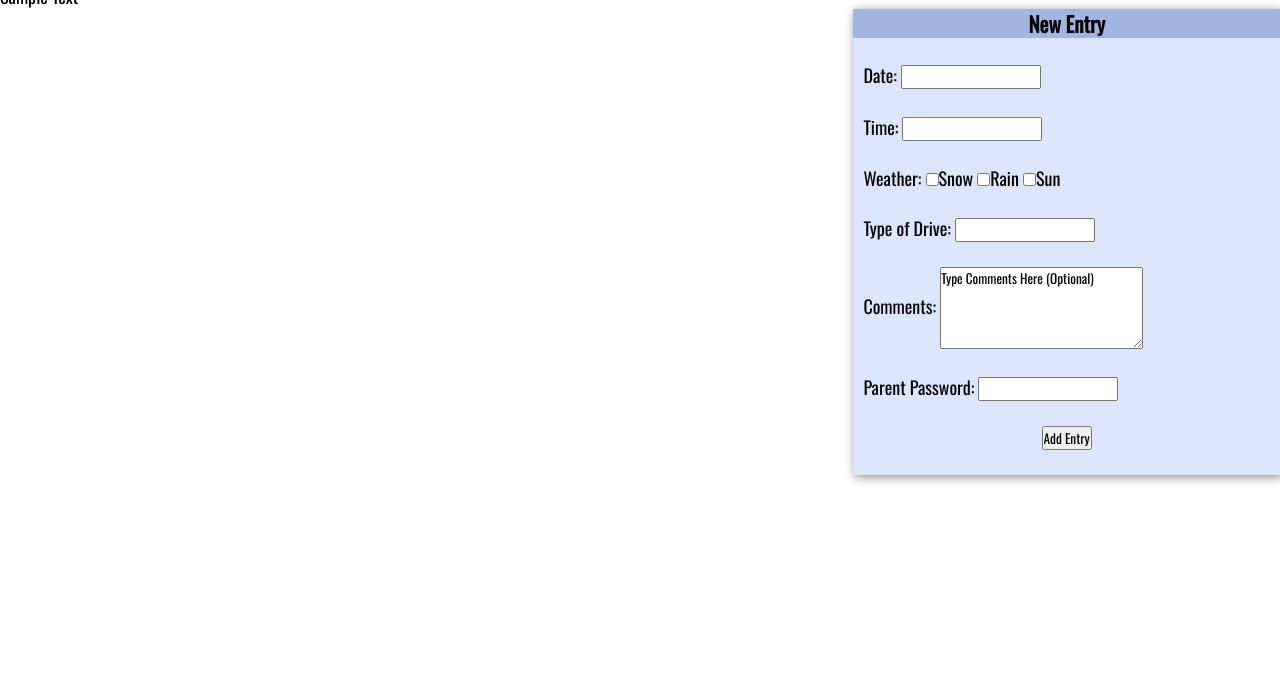
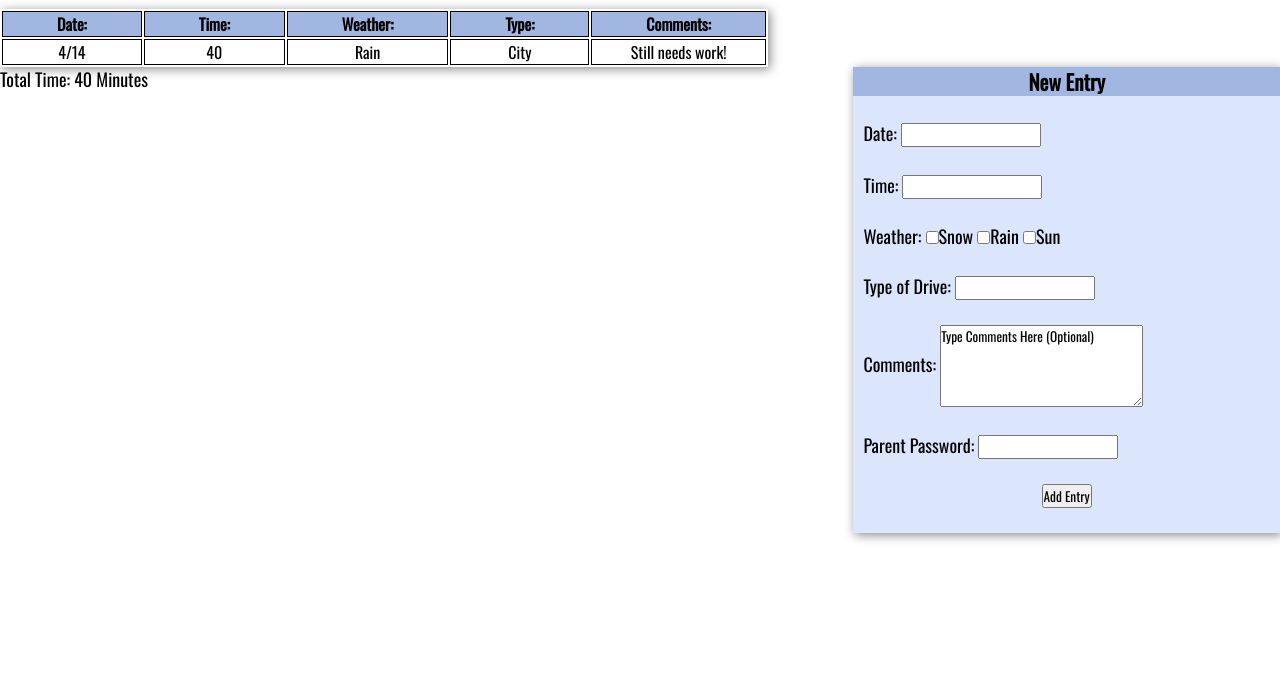
Before and after one commit to MidnaTheTwilightPrincess/ComputerPrototype, a plain HTML site: page hours.html in a window 1280 px wide. Shown: the part 110-800 px from the top of the page. Drawn offline with nearby package versions, Linux system fonts and the light colour scheme.

Commit message:
updated log hours

```diff
--- a/hours.html
+++ b/hours.html
@@ -29,9 +29,24 @@
 
         </ul>
     </nav>
-    <h1> Log Hours </h1>
+    <h1> Log Hours </h1><br>
     <div class="content">
-        <p>Sample Text</p>
+      <table>
+  <tr>
+    <th>Date:</th>
+    <th>Time:</th>
+    <th>Weather:</th>
+    <th>Type:</th>
+    <th>Comments:</th>
+  </tr>
+  <tr>
+    <td>4/14</td>
+    <td>40</td>
+    <td>Rain</td>
+    <td>City</td>
+    <td>Still needs work!</td>
+  </tr>
+</table>
     </div>
     <div class="loghours">
         <h3>New Entry</h3>
@@ -47,6 +62,8 @@
                 <div class="addbutton"><input type="submit" value="Add Entry"></div><br>
             </div>
         </div>
+    </div>
+    <p>Total Time: 40 Minutes</p>
 </body>
 
 </html>
--- a/style.css
+++ b/style.css
@@ -85,6 +85,9 @@ nav>ul>li:first-child {
 
 .content {
     background-color: white;
+    box-shadow: 2px 2px 10px #888888;
+    width:60%;
+
 }
 
 h1 {
@@ -111,6 +114,15 @@ label textarea{
 .addbutton{
 text-align:center;
 }
-
+ th, td, tr{
+  border: solid 1px black;
+  text-align:center;
+}
+td{
+width:1%;
+}
+th {
+  background-color:#A1B7E1;
+}
 
 /*Stole some stuff from https://codepen.io/shshaw/*/
```
